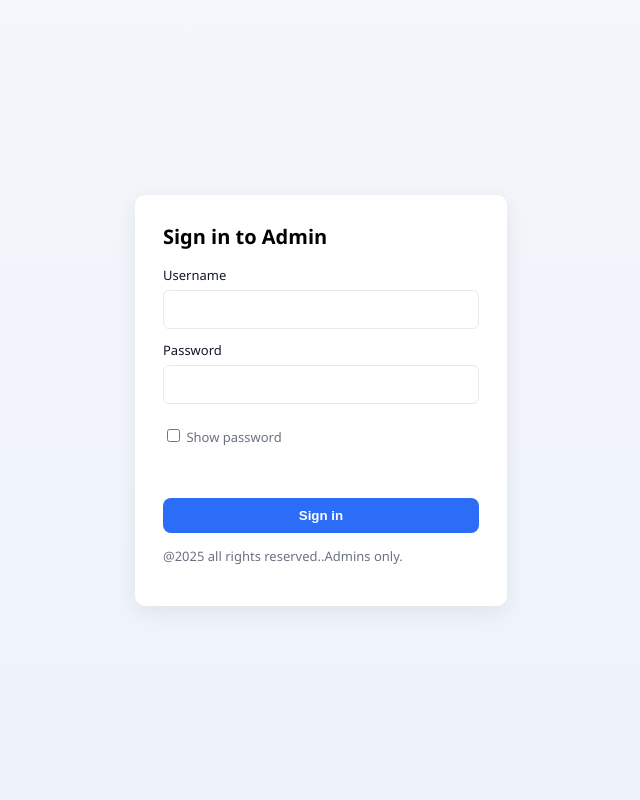
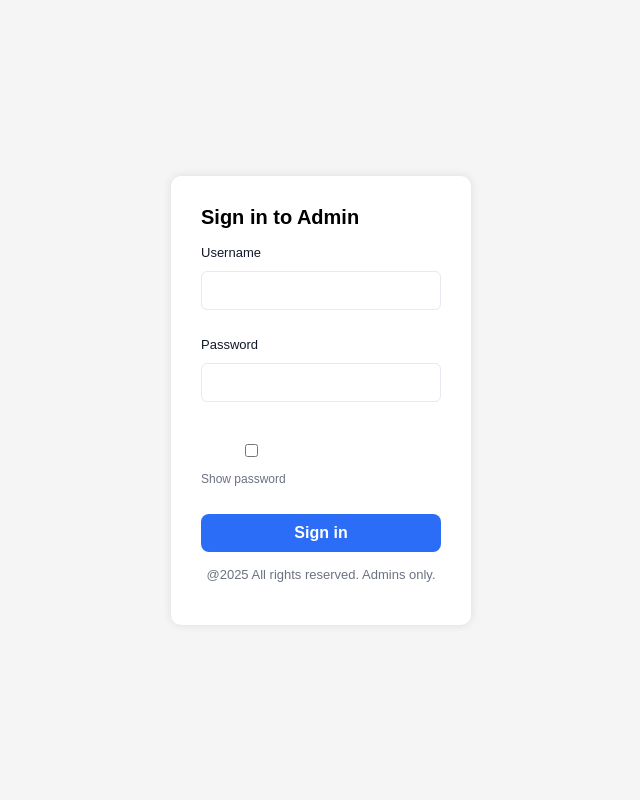
Before and after one commit to DERICK798/admin-panel, a PHP site: page /admin-login.php in a window 1280 px wide. Shown: the whole page, without its empty margins (319-959 px from the left). Run offline with PHP 8.4, Linux system fonts and the light colour scheme.

Commit message:
Update admin-login.php

```diff
--- a/admin/admin-login.php
+++ b/admin/admin-login.php
@@ -1,18 +1,25 @@
 <?php
+// Enable error reporting
 ini_set('display_errors', 1);
 ini_set('display_startup_errors', 1);
 error_reporting(E_ALL);
 
+// Start session
 session_start();
+
+// Include database connection
 include '../config/db.php';
 
 $error = "";
 
+// Check if form submitted
 if ($_SERVER["REQUEST_METHOD"] == "POST") {
     $username = trim($_POST['username']);
     $password = $_POST['password'];
 
+    // Prepare statement
     $stmt = $conn->prepare("SELECT id, username, password FROM admins WHERE username = ? LIMIT 1");
+    if ($stmt) {
         $stmt->bind_param("s", $username);
         $stmt->execute();
         $result = $stmt->get_result();
@@ -20,14 +27,15 @@ if ($_SERVER["REQUEST_METHOD"] == "POST") {
         if ($result && $result->num_rows === 1) {
             $admin = $result->fetch_assoc();
 
+            // Verify password (password in DB must be hashed!)
             if (password_verify($password, $admin['password'])) {
-
+                // Login successful → set session
                 $_SESSION['admin'] = $admin['username'];
                 $_SESSION['admin_id'] = $admin['id'];
 
+                // Redirect to dashboard
                 header("Location: dashboard.php");
                 exit;
-
             } else {
                 $error = "Invalid password";
             }
@@ -35,22 +43,39 @@ if ($_SERVER["REQUEST_METHOD"] == "POST") {
         } else {
             $error = "Invalid username";
         }
+
+        $stmt->close();
+    } else {
+        $error = "Database error: " . $conn->error;
+    }
 }
 ?>
+
 <!DOCTYPE html>
 <html lang="en">
 <head>
 <meta charset="UTF-8">
-<meta name="viewport" content="width=device-width,initial-scale=1" />
+<meta name="viewport" content="width=device-width,initial-scale=1">
 <title>Admin Login</title>
 <link rel="stylesheet" href="css/style.css">
+<style>
+/* Minimal inline CSS for clarity */
+body { font-family: Arial; background: #f5f5f5; }
+main { display: flex; justify-content: center; align-items: center; height: 100vh; }
+.card { background: #fff; padding: 30px; border-radius: 10px; box-shadow: 0 0 10px rgba(0,0,0,0.1); width: 300px; }
+input { width: 100%; padding: 8px; margin: 5px 0 15px; border-radius: 5px; border: 1px solid #ccc; }
+button { width: 100%; padding: 10px; border: none; border-radius: 5px; background: #007bff; color: #fff; font-size: 16px; cursor: pointer; }
+button:hover { background: #0056b3; }
+.error { color: red; font-size: 14px; }
+.small { font-size: 12px; }
+</style>
 </head>
 <body>
 <main class="page">
 <section class="card" aria-labelledby="login-heading">
 <h1 id="login-heading">Sign in to Admin</h1>
 
-<form method="POST" action="admin-login.php">
+<form method="POST" action="">
     <label for="username">Username</label>
     <input id="username" name="username" type="text" autocomplete="username" required>
 
@@ -61,12 +86,12 @@ if ($_SERVER["REQUEST_METHOD"] == "POST") {
         <label class="small"><input id="show-password" type="checkbox"> Show password</label>
     </div>
 
-    <p id="error" role="alert" aria-live="polite" class="error"><?php echo $error; ?></p>
+    <?php if($error != "") { echo "<p class='error'>$error</p>"; } ?>
 
     <button type="submit" class="btn">Sign in</button>
 </form>
 
-<p class="muted">@2025 all rights reserved..Admins only.</p>
+<p class="muted" style="text-align:center; margin-top:15px;">@2025 All rights reserved. Admins only.</p>
 </section>
 </main>
 
```
Lines whose indentation alone changed are shown as unchanged.
